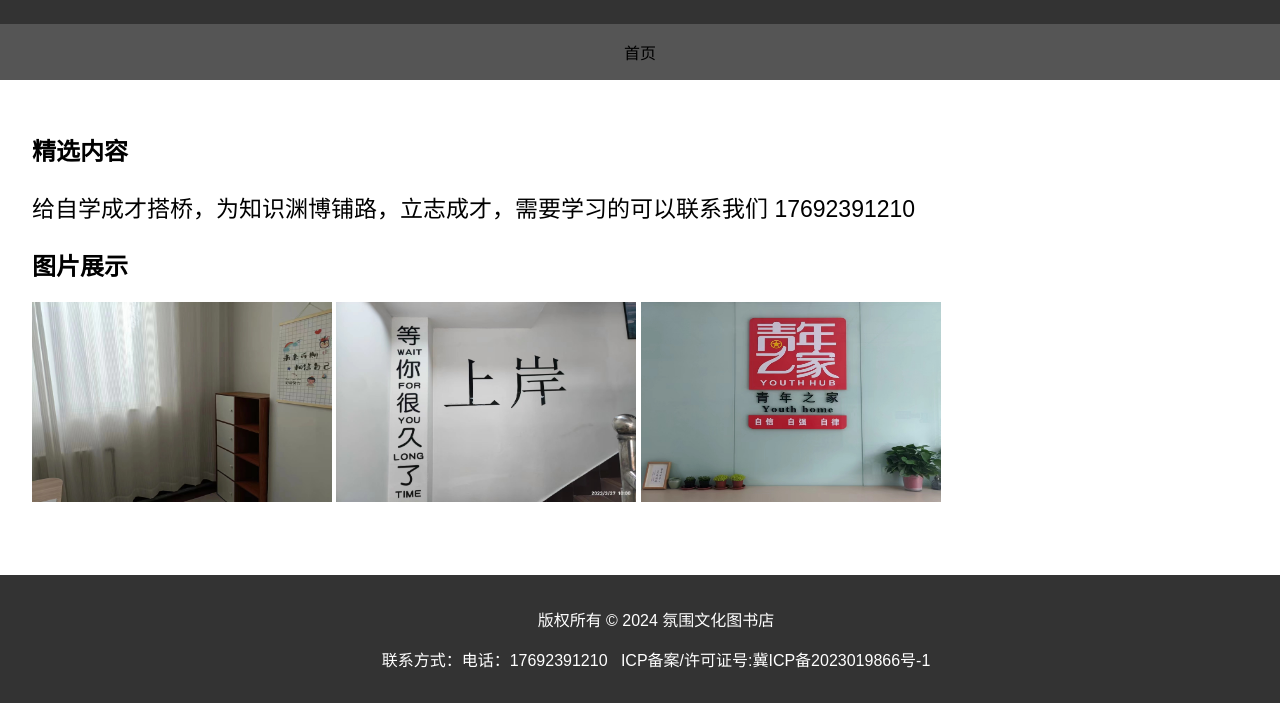
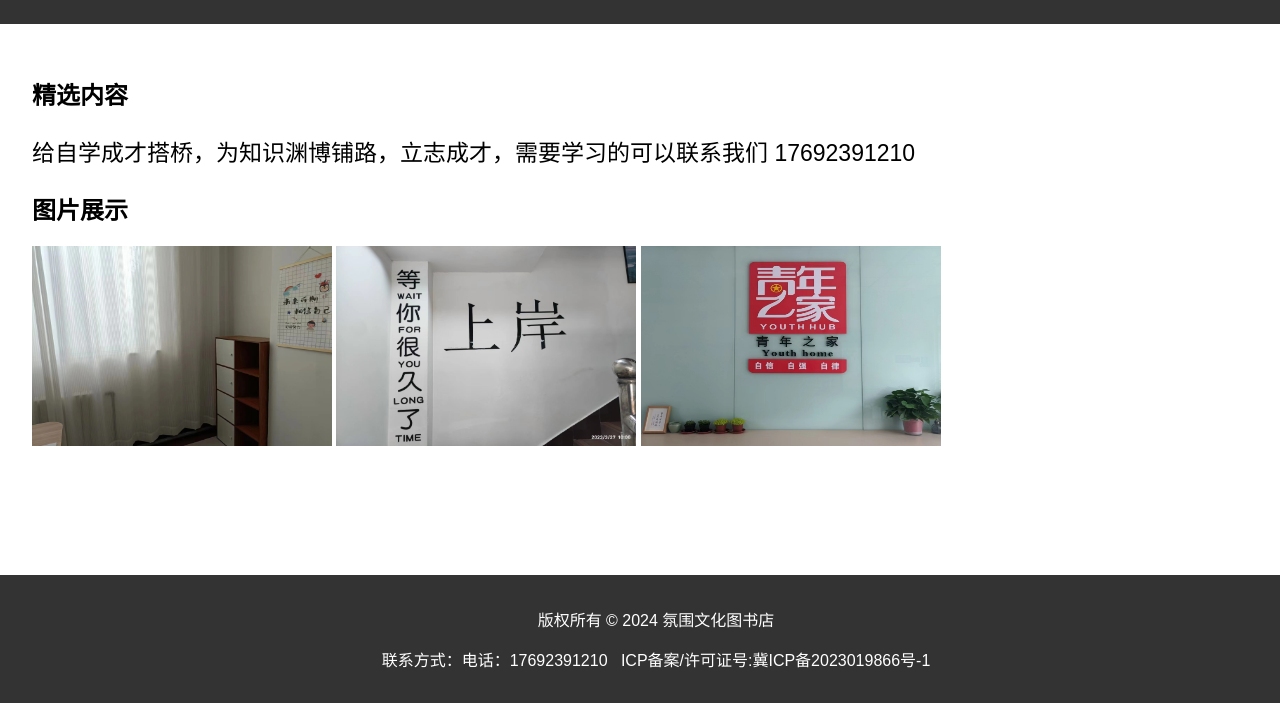
Before and after one commit to BadOrangess/BadOrangess.github.io, a plain HTML site: page index.html in a window 1280 px wide. Shown: the part 97-800 px from the top of the page. Drawn offline with Linux system fonts and the light colour scheme.

Commit message:
Update index.html

```diff
--- a/index.html
+++ b/index.html
@@ -54,9 +54,6 @@
 <header>
     <h1>氛围文化图书店欢迎您</h1>
 </header>
-<nav>
-    首页
-</nav>
 <main>
     <h2>精选内容</h2>
     <style>
```
